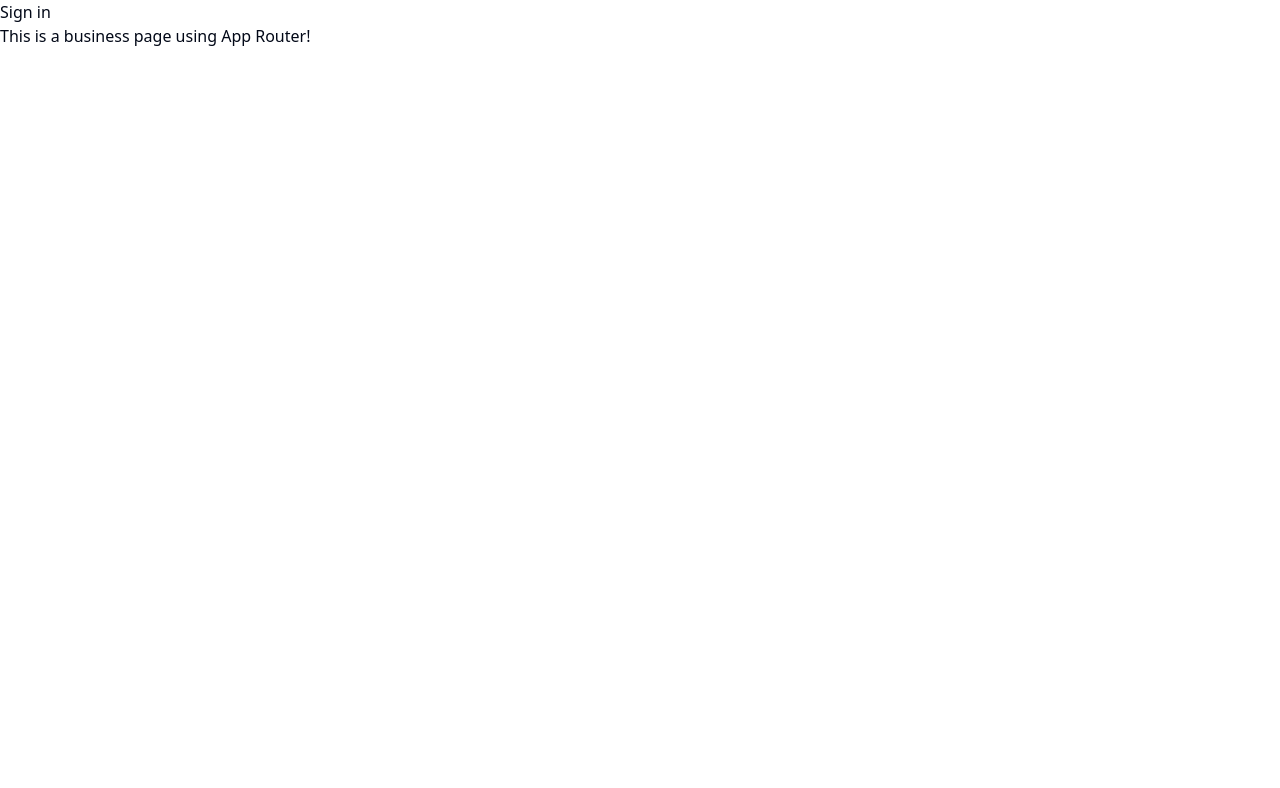
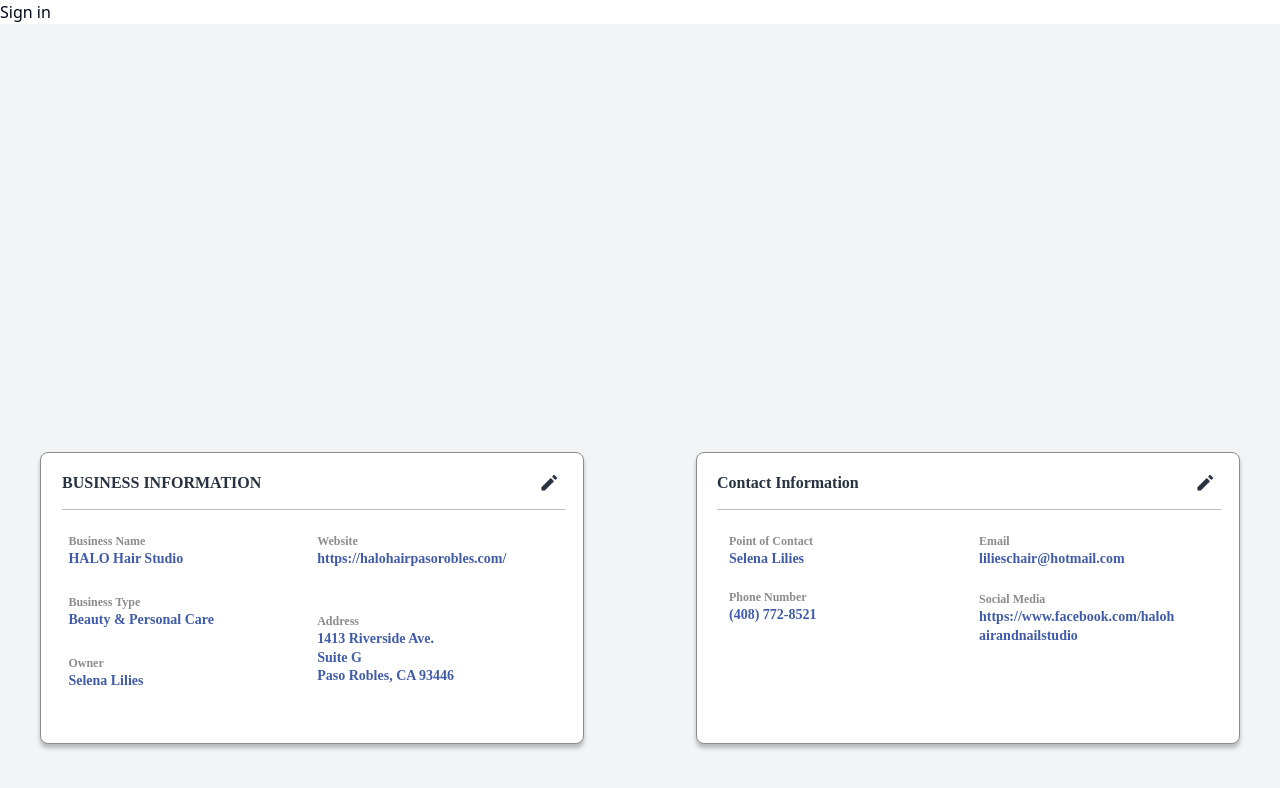
Before and after one commit to hack4impact-calpoly/hispanic-business-association, a Next.js app: page /business in a window 1280 px wide. Shown: the top 788 px of the page. Built offline with nearby package versions, Linux system fonts and the light colour scheme; no server answers.

Commit message:
business page now using business card and contact info card

```diff
--- a/src/app/business/page.tsx
+++ b/src/app/business/page.tsx
@@ -1,3 +1,11 @@
+import ContactInfoCard from "@/components/ui/ContactInfoCard";
+import BusinessInfoCard from "@/components/ui/BusinessInfoCard";
+
 export default function Page() {
-  return <div>This is a business page using App Router!</div>;
+  return (
+    <main className="flex justify-center items-end min-h-screen bg-gray-100 gap-x-28 pb-20">
+      <BusinessInfoCard />
+      <ContactInfoCard />
+    </main>
+  );
 }
```
